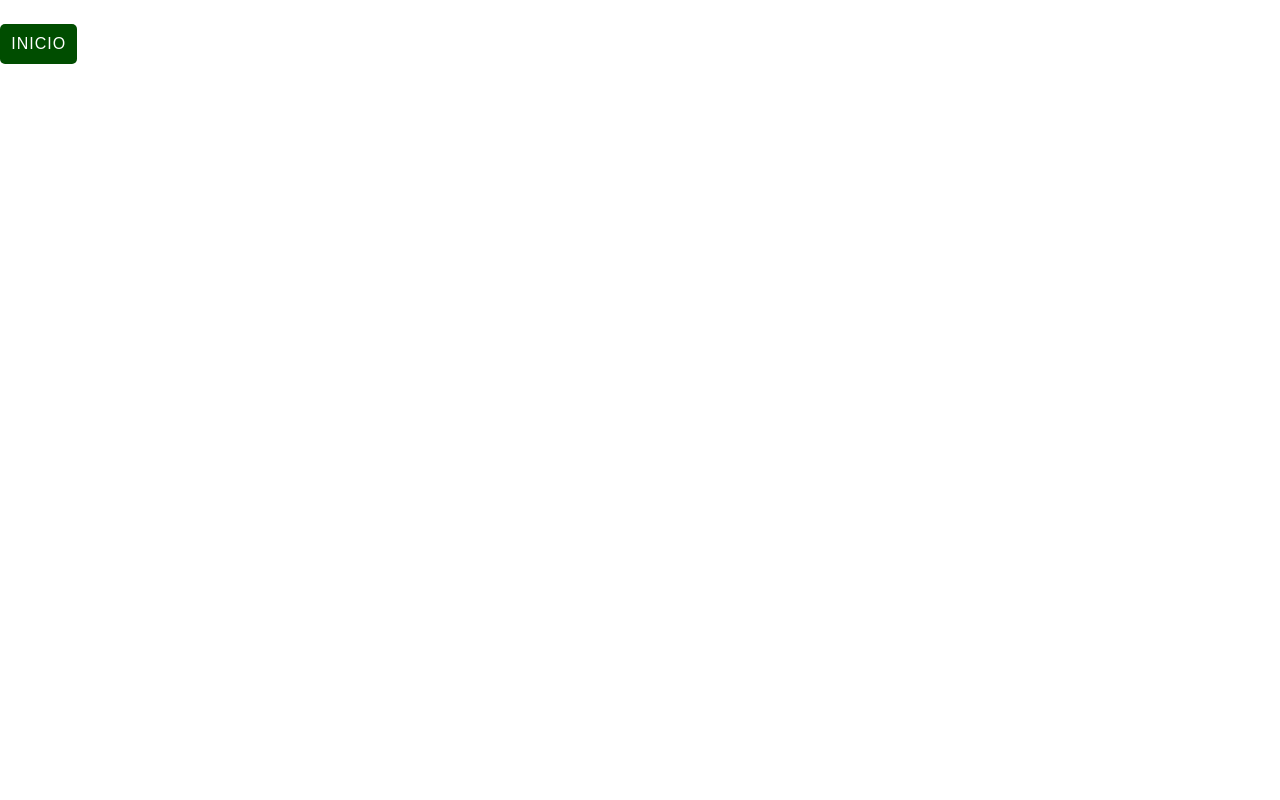
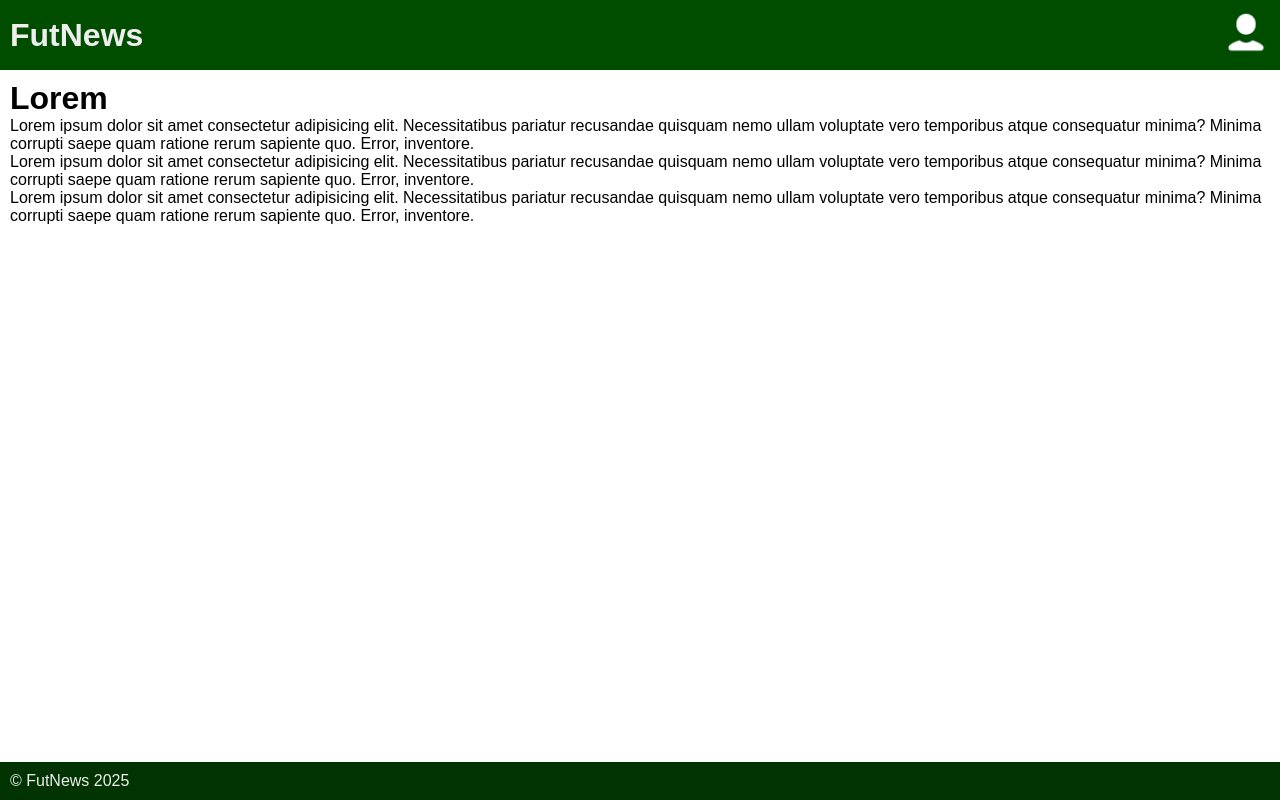
Before and after one commit to Santos5-bh/Fut, a plain HTML site: page index.html in a window 1280 px wide. Drawn offline with Linux system fonts and the light colour scheme.

Commit message:
Adicionei estilo do index, e fiz o esqueleto da pagina

```diff
--- a/index.html
+++ b/index.html
@@ -4,11 +4,25 @@
     <meta charset="UTF-8">
     <meta name="viewport" content="width=device-width, initial-scale=1.0">
     <title>FutNews</title>
+
     <link rel="stylesheet" href="style.css">
+    <link rel="stylesheet" href="style_index.css">
 </head>
 <body>
+    <header>
+        <h1>FutNews</h1>
+        <a id="linkPerfil" href="./login.html"><img src="./imgs/perfil.png"></a>
+    </header>
 
- <button><a href="login.html">Inicio</a></button>
+    <main>
+        <h1>Lorem</h1>
+        <p>Lorem ipsum dolor sit amet consectetur adipisicing elit. Necessitatibus pariatur recusandae quisquam nemo ullam voluptate vero temporibus atque consequatur minima? Minima corrupti saepe quam ratione rerum sapiente quo. Error, inventore.</p>
+        <p>Lorem ipsum dolor sit amet consectetur adipisicing elit. Necessitatibus pariatur recusandae quisquam nemo ullam voluptate vero temporibus atque consequatur minima? Minima corrupti saepe quam ratione rerum sapiente quo. Error, inventore.</p>
+        <p>Lorem ipsum dolor sit amet consectetur adipisicing elit. Necessitatibus pariatur recusandae quisquam nemo ullam voluptate vero temporibus atque consequatur minima? Minima corrupti saepe quam ratione rerum sapiente quo. Error, inventore.</p>
+    </main>
 
+    <footer>
+        &copy; FutNews 2025
+    </footer>
 </body>
 </html>
--- /dev/null
+++ b/style_index.css
@@ -0,0 +1,33 @@
+body {
+    display: flex;
+    flex-direction: column;
+    min-height: 100vh;
+}
+
+header {
+  height: 70px;
+  background-color: #004d00;
+  color: #eee;
+  display: flex;
+  flex-direction: row;
+  align-items: center;
+  padding: 10px;
+  justify-content: space-between;
+}
+
+#linkPerfil img {
+  width: 48px;
+  height: 48px;
+}
+
+main {
+    flex: 1;
+    padding: 10px;
+}
+
+footer {
+  display: flex;
+  padding: 10px;
+  background: #003300;
+  color: #eee;
+}
```
Also changed, not shown: imgs/perfil.png (added).
